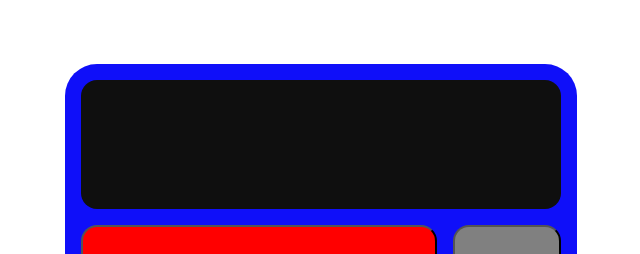
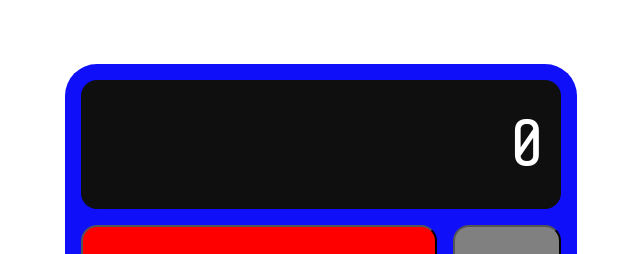
Before and after one commit to AceIsHuman/css-grid-calculator, a React (Create React App) app: page / in a window 1280 px wide. Shown: the top 254 px of the page, without its empty margins (319-959 px from the left). Built offline with nearby package versions, Linux system fonts and the light colour scheme.

Commit message:
store total state and pass to display

```diff
--- a/src/components/Calculator.js
+++ b/src/components/Calculator.js
@@ -1,4 +1,4 @@
-import React from 'react';
+import React, { useState } from 'react';
 import styled from 'styled-components';
 
 import Display from './Display';
@@ -6,9 +6,11 @@ import Operators from './Operators';
 import Numbers from './Numbers';
 
 const Calculator = () => {
+  const [total, setTotal] = useState('0');
+
   return (
     <CalculatorContainer>
-      <Display />
+      <Display displayValue={total} />
       <Operators />
       <Numbers />
     </CalculatorContainer>
```
